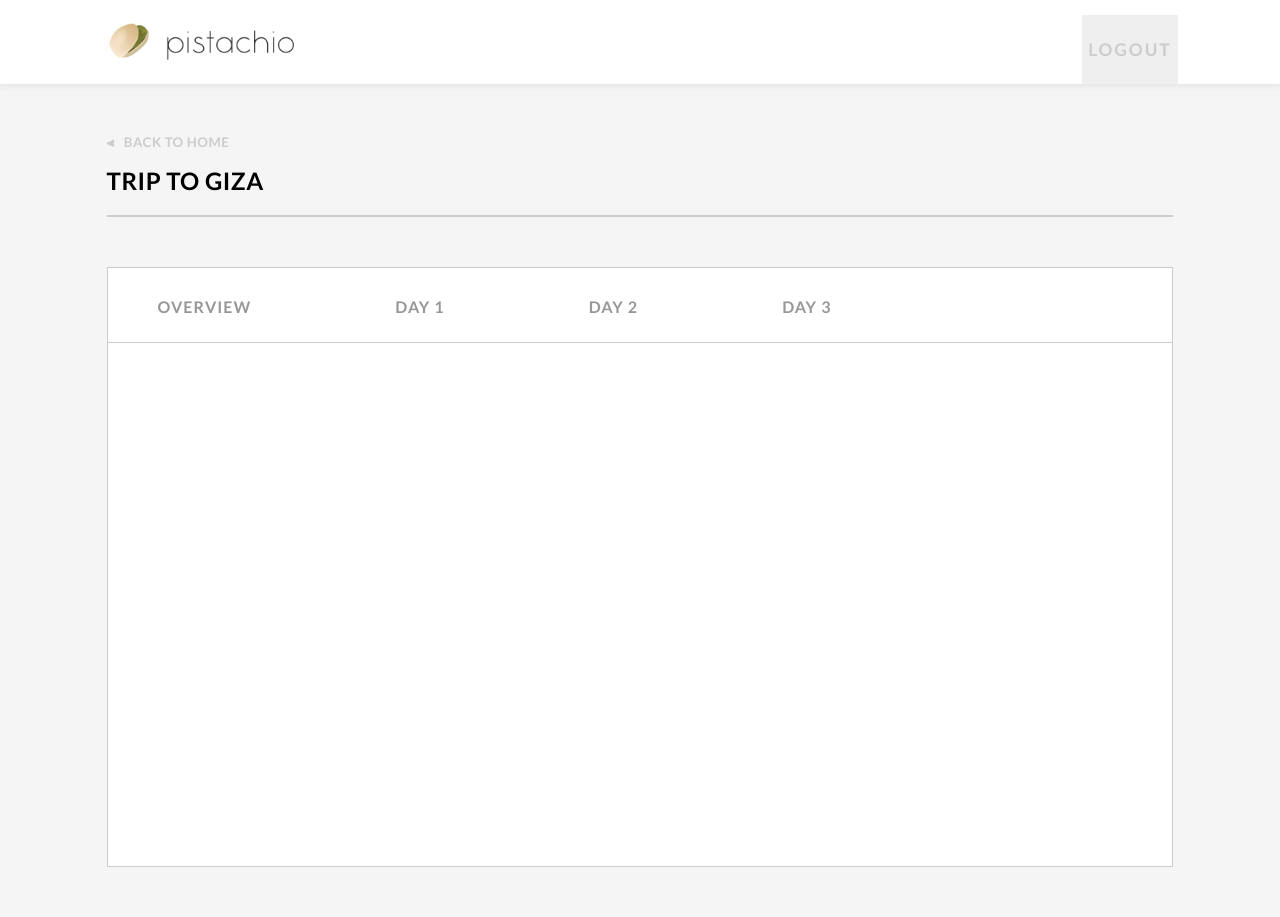
After one commit to spdasilv/pistachio, a Django app: template pistachio/api/templates/api/generateSchedule.html in a window 1280 px wide. The commit adds this page. Run offline with Django 3.2, Linux system fonts and the light colour scheme; the template is opened without the code that fills it, so the values that code supplies are empty.

Commit message:
Update CSS, start schedule page
Updated CSS, minor styling tweaks to home and index page (header),
added a generateSchedule page

```diff
--- a/pistachio/api/static/api/css/styling.css
+++ b/pistachio/api/static/api/css/styling.css
@@ -216,157 +217,149 @@ FRAMES FOR PAGES
 }*/
 
 .box-header ul {
-    before:none;
-    margin-left:auto;
-    margin-right:auto;
-    position:relative;
-    padding:0;
+    before: none;
+    margin-left: auto;
+    margin-right: auto;
+    position: relative;
+    padding: 0;
     /*margin-top:20px;*/
-    display:table-cell;
+    display: table-cell;
     vertical-align: middle;
-    padding-top:20px;
-    width:100%;
+    padding-top: 20px;
+    width: 100%;
     /*background:blue;*/
-    text-align:center;
-    height:100%;
+    text-align: center;
+    height: 100%;
+}
+.box-header ul li {
+    display: inline;
+    /*padding:5px 40px;*/
+    text-transform: uppercase;
+    /*background:pink;*/
+    padding: 0 40px;
+}
+.bookmarked-trip {
+    background: var(--green);
+    height: 15px;
+    width: 15px;
+    border-radius: 100px;
+    z-index: 2;
+    position: absolute;
+    margin-left: 380px;
+    margin-top: 20px;
+}
+.schedule-header {
+    width: 100%;
+    border-right: 0px;
+}
+.schedule-header ul {
+    /*background:blue;*/
+    text-align: left;
+    margin-left: 10px;
+    margin-right: 150px;
+    padding-top:25px;
+
+}
+.schedule-header a {
+    color:var(--darkergrey);
+     margin-right: 50px;
+     margin-left:10px;
 }
 
-.box-header ul li {
-    display:inline;
-    /*padding:5px 40px;*/
-    text-transform:uppercase;
-    /*background:pink;*/
-    padding:0 40px;
+.schedule-header a:hover, .schedule-header a:focus {
+    color: var(--green) !important;
 }
-
-.bookmarked-trip {
-background:var(--green);
-height:15px;
-width:15px;
-border-radius:100px;
-z-index: 2;
-position:absolute;
-margin-left:380px;
-margin-top:20px;
+.tile {
+    background: var(--silver);
+    height: 150px;
+    width: 100%;
+    border-bottom: 0.25px solid var(--darkgrey);
+    color: var(--darkwriting);
 }
-
-
-
-.schedule-header {
-    width:100%;
-    border-right:0px;
-}
-
-.schedule-header ul {
-    /*background:blue;*/
-    text-align:left;
-    margin-left:0;
-    margin-right:100px;
-}
-
-.tile {
-    background:var(--silver);
-    height:150px;
-    width:100%;
-    border-bottom: 0.25px solid var(--darkgrey);
-    color:var(--darkwriting);
-}
-
 .tile-selected {
     /*background:var(--darkgrey);*/
     background: rgba(245, 245, 245, 0.5);
-    height:150px;
-    width:100%;
+    height: 150px;
+    width: 100%;
     border-bottom: 0.25px solid var(--darkgrey);
-    color:var(--darkwriting);
+    color: var(--darkwriting);
 }
-
-.tile button{
-    background:var(--silver);
-    height:150px;
-    width:100%;
+.tile button {
+    background: var(--silver);
+    height: 150px;
+    width: 100%;
     border-bottom: 0.25px solid var(--darkgrey);
-    color:var(--darkwriting);
+    color: var(--darkwriting);
 }
-
 .tile button:hover {
     background-color: #ddd;
 }
-
 .tile button.active {
     background-color: #fff;
 }
-
 .tile-img {
     /*padding:22px;*/
-    margin:20px;
-    height:110px;
-    background:pink;
-    width:20%;
-    float:left;
+    margin: 20px;
+    height: 110px;
+    background: pink;
+    width: 20%;
+    float: left;
 }
-
 .tile-text {
-    padding-top:5px;
-    width:70%;
-    float:right;
+    padding-top: 5px;
+    width: 70%;
+    float: left;
+    text-align: left;
+    padding-left: 10px;
 }
-
 .tile-text h4 {
     text-transform: uppercase;
-    letter-spacing:0.5px;
+    letter-spacing: 0.5px;
 }
-
 .tile-text p {
-    font-size:0.9em;
-    font-style:italic;
+    font-size: 0.9em;
+    font-style: italic;
 }
-
 .tile-text .tile-stars {
-    width:40%;
-    float:left;
+    width: 40%;
+    float: left;
 }
 .tile-text .tile-ratings {
-    margin-top:25px !important;
+    margin-top: 25px !important;
 }
-
-
 .right-box {
-    height:inherit;
-    width:65%;
-    background:white;
+    height: inherit;
+    width: 65%;
+    background: white;
     /*border: 1px solid var(--darkgrey);*/
-    border-left:1px solid var(--darkgrey);
-    border-top:1px solid var(--darkgrey);
-    border-bottom:1px solid var(--darkgrey);
-    float:right;
-    margin-top:-1px;
+    border-left: 1px solid var(--darkgrey);
+    border-top: 1px solid var(--darkgrey);
+    border-bottom: 1px solid var(--darkgrey);
+    float: right;
+    margin-top: -1px;
     /*margin-right:-1px;*/
     /*margin-left:-1px;*/
     /*margin-top:-76px;  (negative margin + 1 for border) to take up header*/
-    z-index:1;
+    z-index: 1;
 }
-
 .attraction {
-    height:inherit;
+    height: inherit;
     /*background:blue;*/
-    top:0;
-    margin-left:5%;
-    margin-right:5%;
-    padding-top:15px;
-    color:var(--darkwriting);
+    top: 0;
+    margin-left: 5%;
+    margin-right: 5%;
+    padding-top: 15px;
+    color: var(--darkwriting);
 }
 .attraction-title {
-    letter-spacing:0.5px;
+    letter-spacing: 0.5px;
 }
-
 .attraction-container h4 {
-    margin-bottom:3px;
+    margin-bottom: 3px;
 }
 .attraction-container p {
-    font-size:0.9em;
+    font-size: 0.9em;
 }
-
 .green-button-submit {
     margin-left: auto;
     margin-right: auto;
--- /dev/null
+++ b/pistachio/api/templates/api/generateSchedule.html
@@ -0,0 +1,80 @@
+<html>
+    <head>
+        <meta content="width=device-width, initial-scale=1" name="viewport"/>
+        <title>
+        </title>
+        <link href="../css/style.css" rel="stylesheet" type="text/css"/>
+        <!-- <link href="css/grid.css" rel="stylesheet" type="text/css"/> -->
+        <link href="../css/styling.css" rel="stylesheet" type="text/css"/>
+        <script src="../js/fontawesome/fontawesome-all.js">
+        </script>
+    </head>
+    <body>
+        <!-- HEADER -->
+        <div class="header-container">
+            <!-- <div class="parent-container"> -->
+            <div class="logo">
+                <img class="img-responsive" src="../assets/pistachio.png">
+                </img>
+            </div>
+            <!-- </div> -->
+            <button class="logout-button">
+                <h4>
+                    LOGOUT
+                </h4>
+            </button>
+        </div>
+        <!------- -->
+        <div class="parent-container1">
+            <h5 class="sub-title">
+                <a href="home.html">
+                    ⫷   Back to home
+                </a>
+            </h5>
+            <!-- <h2 class="main-title">
+                Trip to Giza
+            </h2> -->
+            <h2 class="main-title" style="float:left">
+                TRIP TO GIZA
+            </h2>
+            <!-- <hr class="title-divider"/> -->
+            <div>
+
+                <hr>
+                    <div class="box-container">
+                        <!-- <div class="left-box"> -->
+                            <div class="box-header schedule-header">
+                                <ul>
+                                    <h4>
+                                        <li>
+                                            <a href="">
+                                                Overview
+                                            </a>
+                                        </li>
+                                        <li>
+                                            <a href="">
+                                                Day 1
+                                            </a>
+                                        </li>
+                                        <li>
+                                            <a href="">
+                                                Day 2
+                                            </a>
+                                        </li>
+                                        <li>
+                                            <a href="">
+                                                Day 3
+                                            </a>
+                                        </li>
+                                    </h4>
+                                </ul>
+                            <!-- </div> -->
+
+
+
+                    <!-- <hr/> -->
+                </hr>
+            </div>
+        </div>
+    </body>
+</html>
--- a/pistachio/api/templates/api/index.html
+++ b/pistachio/api/templates/api/index.html
@@ -8,7 +8,7 @@
     </div>
     <a href="{% url 'api:logout' %}" class="logout-button">
         <h4>
-            Logout
+            LOGOUT
         </h4>
     </a>
 </div>
```
Also changed, not shown: other parts of pistachio/api/static/api/css/styling.css (+81 -211 lines), pistachio/api/templates/api/home.html (+9 -3 lines).
